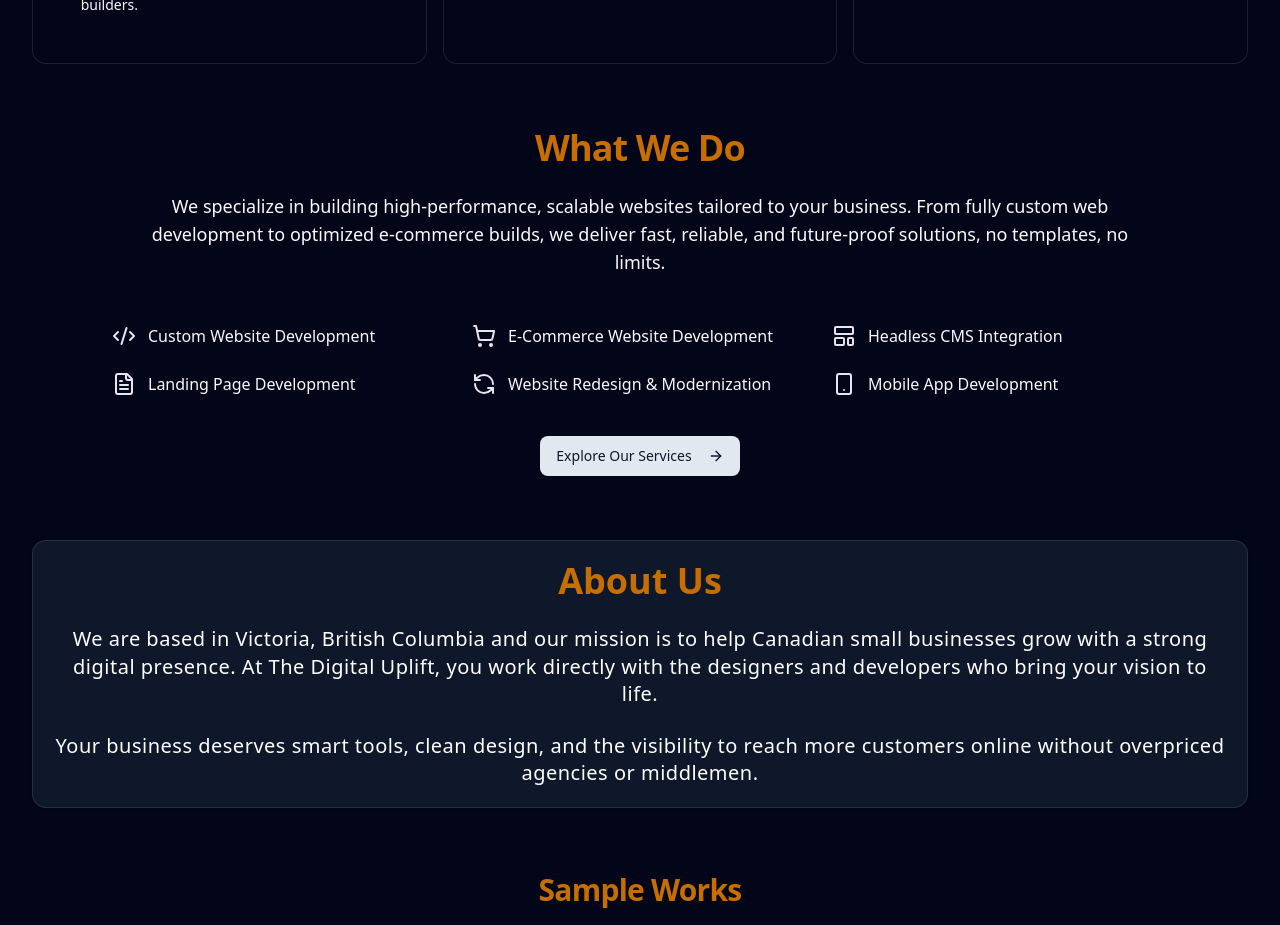
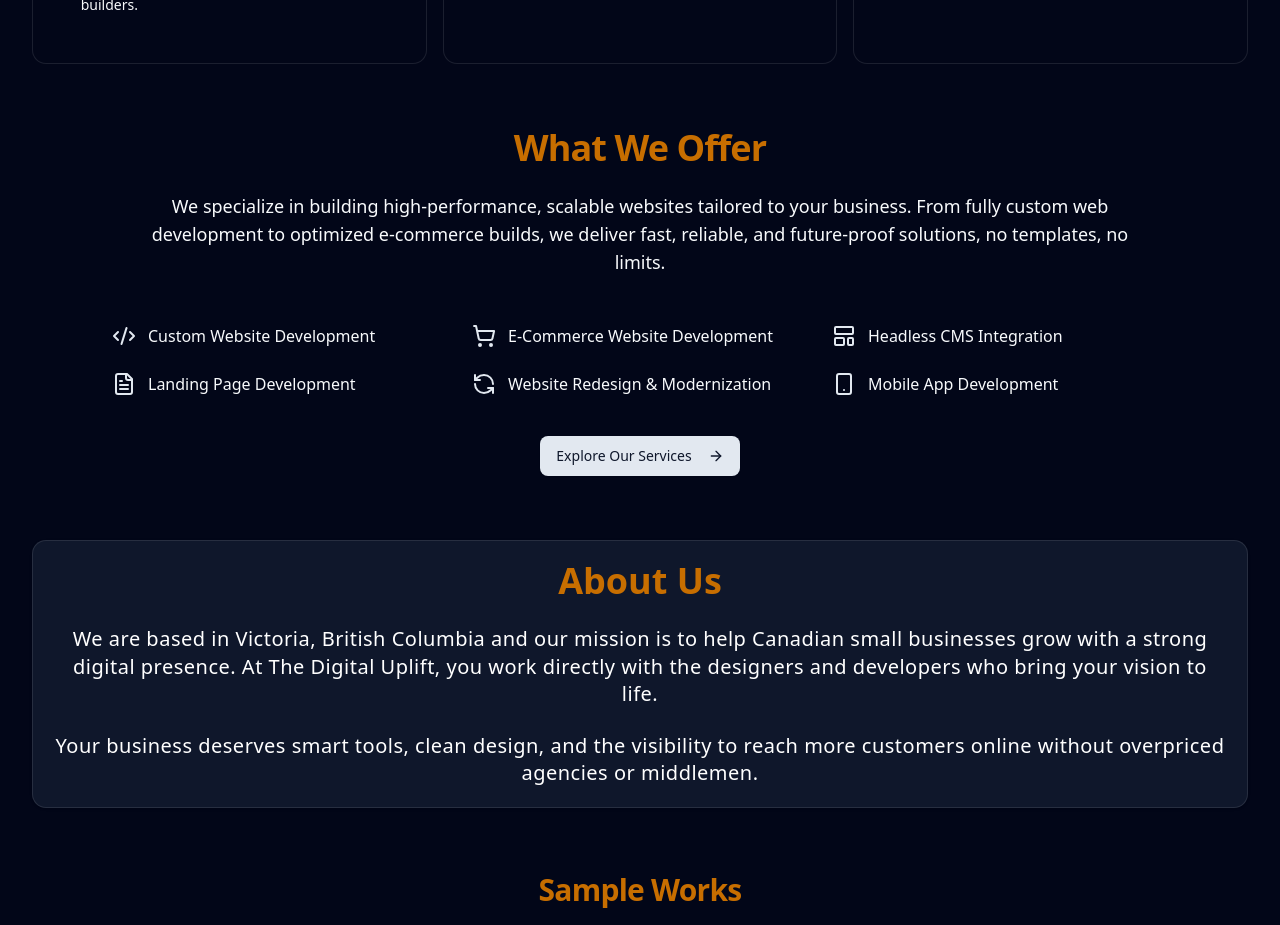
Before and after one commit to abhiram-shaji/the-digital-uplift, a Next.js app: page / in a window 1280 px wide. Shown: the part 1260-2185 px from the top of the page. Built offline with nearby package versions, Linux system fonts and the light colour scheme.

Commit message:
Update ServicesSection.tsx

```diff
--- a/src/components/sections/ServicesSection.tsx
+++ b/src/components/sections/ServicesSection.tsx
@@ -23,7 +23,7 @@ export default function ServicesSection() {
   return (
     <section className="py-16 px-4 md:px-10 lg:px-20 bg-background text-foreground">
       <div className="max-w-5xl mx-auto text-center space-y-6">
-        <h2 className="text-4xl font-bold tracking-tight">What We Do</h2>
+        <h2 className="text-4xl font-bold tracking-tight">What We Offer</h2>
         <p className="text-lg text-muted-foreground">
           We specialize in building high-performance, scalable websites tailored to your business.
           From fully custom web development to optimized e-commerce builds, we deliver fast,
```
